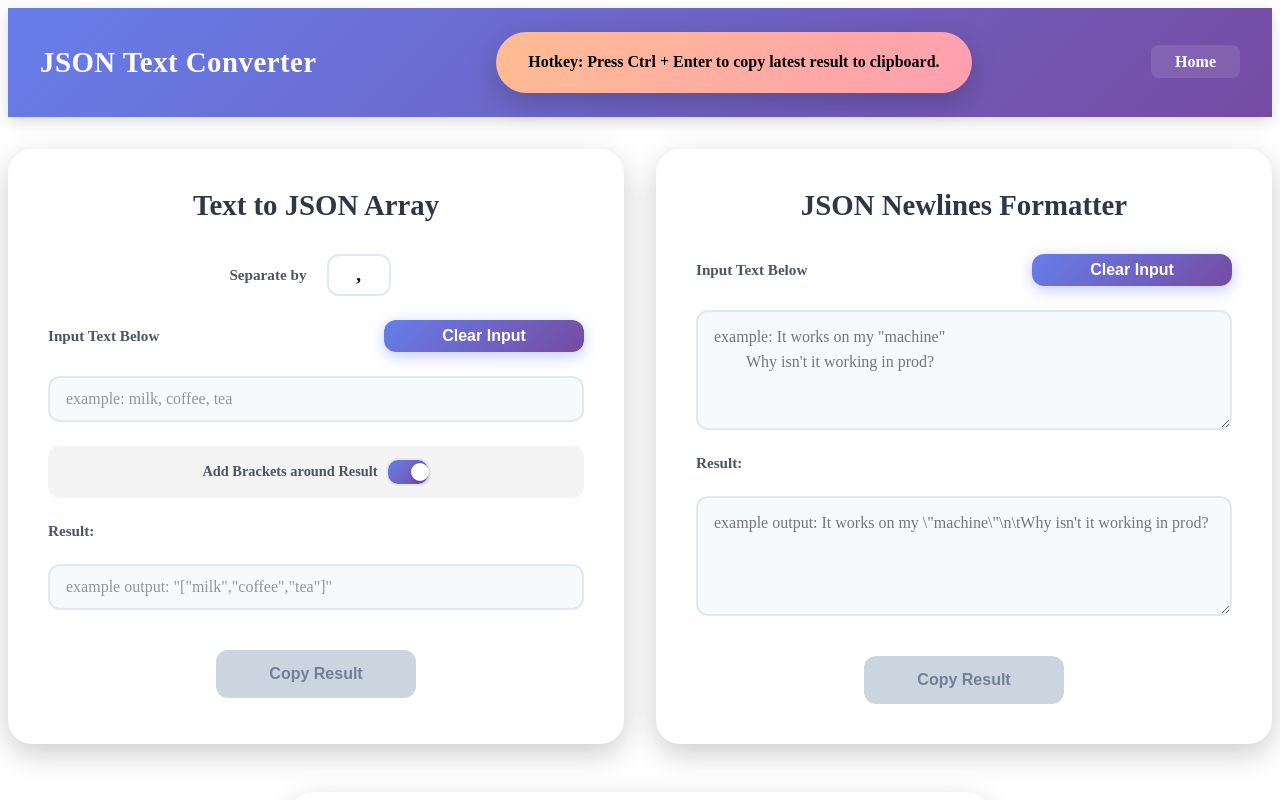
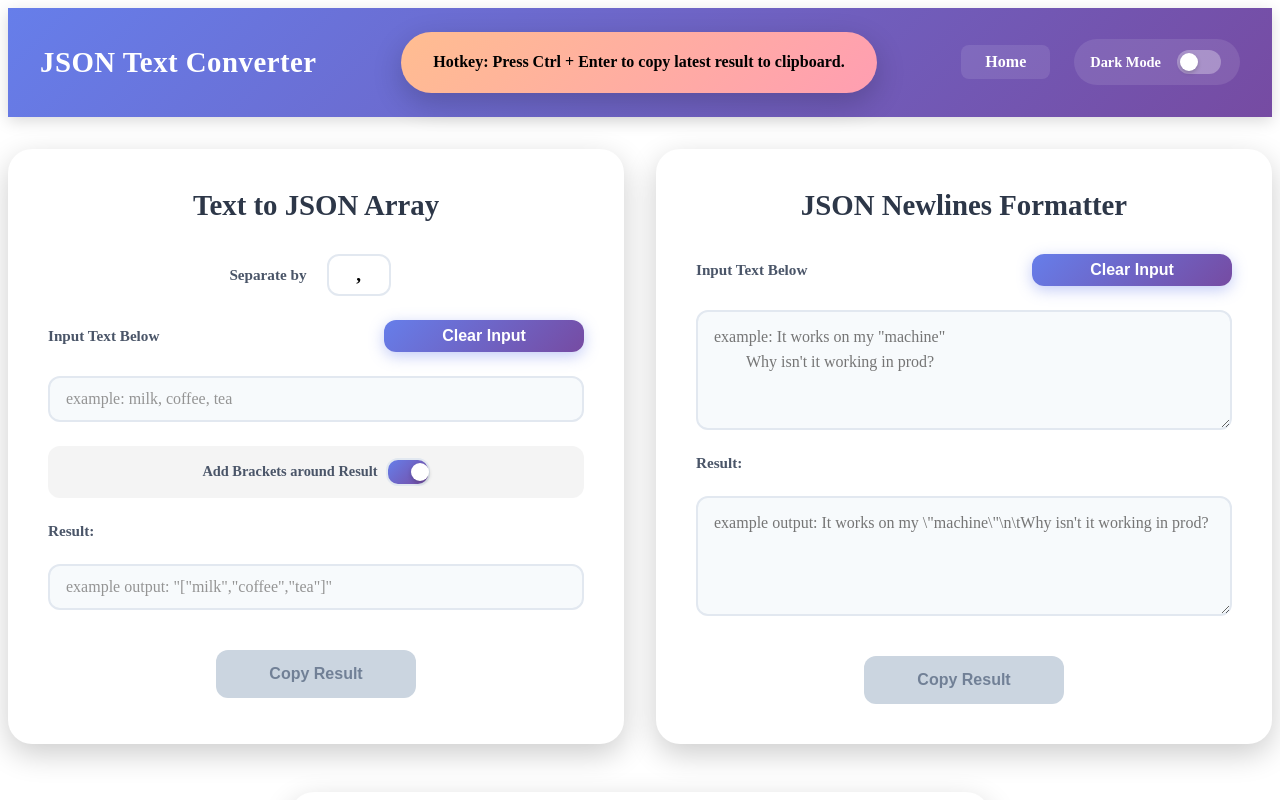
Before and after one commit to Miss0range/JSON-String-Array-Crafter, an Angular app: page / in a window 1280 px wide. Shown: the top 800 px of the page. Built offline with nearby package versions, Linux system fonts and the light colour scheme.

Commit message:
Add darkmode for user experience
Overwrite input/textarea focus style

```diff
--- a/src/app/app.html
+++ b/src/app/app.html
@@ -1,4 +1,4 @@
-<app-header></app-header>
+<app-header [isDarkTheme]="isDarkTheme()" (themeToggle)="onThemeChange($event)"></app-header>
 <div class="toolbox-container">
   <div class="toolbox">
     <h2>Text to JSON Array</h2>
@@ -101,6 +101,5 @@
     special characters (quotes, newlines, backslashes) for copy-paste ready JSON strings.
   </p>
   <h3>Made With Angular 20</h3>
-  <h1>💙I LOVE NG💙</h1>
 </div>
 <app-footer></app-footer>
--- a/src/app/app.ts
+++ b/src/app/app.ts
@@ -30,6 +30,19 @@ export class App {
   //variables for storing latest result
   lastResult: string = '';
   lastMessage: WritableSignal<string> | undefined;
+
+  //theme
+  isDarkTheme = signal(false);
+
+  ngOnInit() {
+    if (typeof localStorage !== 'undefined') {
+      const saved = localStorage.getItem('darkMode');
+      if (saved) {
+        this.isDarkTheme.set(JSON.parse(saved));
+        this.applyTheme();
+      }
+    }
+  }
 
   /**
    * Format string separated by separator (default comma) into JSON Array format
@@ -83,7 +96,7 @@ export class App {
    * @returns A promise that resolves when copy operation completes
    * @throws Alert user when copy operation fails
    */
-  async copyToClipBoard(copyString: string, messageSignal: WritableSignal<string>): Promise<void>{
+  async copyToClipBoard(copyString: string, messageSignal: WritableSignal<string>): Promise<void> {
     try {
       await navigator.clipboard.writeText(copyString);
       messageSignal.set('copied to clipboard');
@@ -166,4 +179,19 @@ export class App {
       }
     }
   }
+
+  onThemeChange(newTheme: boolean) {
+    this.isDarkTheme.set(newTheme);
+    localStorage.setItem('darkMode', JSON.stringify(this.isDarkTheme()));
+    this.applyTheme();
   }
+
+  applyTheme() {
+    console.log('change theme');
+    if (this.isDarkTheme()) {
+      document.body.classList.add('dark-mode');
+    } else {
+      document.body.classList.remove('dark-mode');
+    }
+  }
+}
--- a/src/app/components/header/header.css
+++ b/src/app/components/header/header.css
@@ -61,3 +61,88 @@ nav a:hover {
         linear-gradient(135deg, rgba(255, 154, 86, 0.65) 0%, rgba(255, 106, 136, 0.65) 100%),
         #ffffff;
 }
+
+/* Add to your existing CSS */
+
+nav {
+  display: flex;
+  align-items: center;
+  gap: 1.5rem;
+}
+
+.theme-control {
+  display: flex;
+  align-items: center;
+  gap: 0.75rem;
+  padding: 0.5rem 1rem;
+  background: rgba(255, 255, 255, 0.1);
+  border-radius: 2rem;
+  transition: background 0.3s ease;
+}
+
+.theme-control:hover {
+  background: rgba(255, 255, 255, 0.15);
+}
+
+.theme-control label {
+  color: white;
+  font-size: 0.9rem;
+  font-weight: 600;
+  margin: 0;
+  cursor: pointer;
+  white-space: nowrap;
+}
+
+/* Hide default checkbox */
+.theme-control input[type="checkbox"] {
+  appearance: none;
+  width: 44px;
+  height: 24px;
+  background-color: rgba(255, 255, 255, 0.3);
+  border-radius: 12px;
+  position: relative;
+  cursor: pointer;
+  transition: background-color 0.3s;
+  flex-shrink: 0;
+}
+
+/* Checkbox slider */
+.theme-control input[type="checkbox"]::before {
+  content: '';
+  position: absolute;
+  width: 18px;
+  height: 18px;
+  border-radius: 50%;
+  background-color: white;
+  top: 3px;
+  left: 3px;
+  transition: transform 0.3s;
+  box-shadow: 0 2px 4px rgba(0, 0, 0, 0.2);
+}
+
+/* Checked state (Dark mode ON) */
+.theme-control input[type="checkbox"]:checked {
+  background-color: rgba(255, 255, 255, 0.9);
+}
+
+.theme-control input[type="checkbox"]:checked::before {
+  transform: translateX(20px);
+  background-color: #1a1a2e; /* Dark color when checked */
+}
+
+.theme-control input[type="checkbox"]:focus {
+  outline: 2px solid white;
+  outline-offset: 2px;
+}
+
+/* Mobile responsive */
+@media (max-width: 768px) {
+  nav {
+    flex-direction: column;
+    gap: 1rem;
+  }
+
+  .theme-control label {
+    font-size: 0.85rem;
+  }
+}
--- a/src/app/components/header/header.html
+++ b/src/app/components/header/header.html
@@ -2,12 +2,15 @@
   <div class="header-content">
     <h2>JSON Text Converter</h2>
     <div class="quick-tip">
-  <h4>
-    Hotkey: Press Ctrl + Enter to copy latest result to clipboard.
-  </h4>
-</div>
+      <h4>Hotkey: Press Ctrl + Enter to copy latest result to clipboard.</h4>
+    </div>
     <nav>
       <a href="https://magicajen.com/">Home</a>
+      <div class="theme-control">
+        @if(isDarkTheme){<label for="theme-check">Light Mode</label>}
+        @else {<label for="theme-check">Dark Mode</label>}
+        <input type="checkbox" name="theme-check" (change)="onThemeToggle()" />
+      </div>
     </nav>
   </div>
 </header>
--- a/src/app/components/header/header.ts
+++ b/src/app/components/header/header.ts
@@ -1,4 +1,4 @@
-import { Component } from '@angular/core';
+import { Component, Input, Output, EventEmitter} from '@angular/core';
 
 @Component({
   selector: 'app-header',
@@ -8,5 +8,12 @@ import { Component } from '@angular/core';
   styleUrl: './header.css',
 })
 export class HeaderComponent {
+  @Input() isDarkTheme = false;
+  @Output() themeToggle = new EventEmitter<boolean>();
+
+  onThemeToggle(){
+    this.isDarkTheme = !this.isDarkTheme;
+    this.themeToggle.emit(this.isDarkTheme);
+  }
 
 }
--- a/src/styles.css
+++ b/src/styles.css
@@ -1 +1,261 @@
-/* You can add global styles to this file, and also import other style files */
+/* Dark Mode Styles - Spotify Inspired */
+body.dark-mode {
+  background: linear-gradient(135deg, #121212 0%, #1e1e1e 100%);
+}
+
+/* Header in dark mode */
+body.dark-mode header {
+  background: linear-gradient(135deg, #000000 0%, #1db954 100%);
+}
+
+/* Toolboxes in dark mode */
+body.dark-mode .toolbox {
+  background-color: #181818;
+  box-shadow: 0 10px 30px rgba(0, 0, 0, 0.8);
+}
+
+body.dark-mode .toolbox h2 {
+  color: #1db954;
+}
+
+/* Labels in dark mode */
+body.dark-mode label {
+  color: #b3b3b3;
+}
+
+/* Inputs and textareas in dark mode - Better readability */
+body.dark-mode input,
+body.dark-mode textarea {
+  background-color: #282828;
+  color: #e1ffc7;  /* Pure white text */
+  border-color: #404040;
+  font-weight: 600;  /* Bolder text */
+}
+
+body.dark-mode input:disabled,
+body.dark-mode textarea:disabled {
+  background-color: #1e1e1e;
+  color: #e8e8e8;  /* Bright gray for disabled */
+  font-weight: 600;
+}
+
+/* Separator input */
+body.dark-mode input.separator {
+  background-color: #282828;
+  color: #1db954;  /* Spotify green - high contrast */
+  font-weight: 900;  /* Extra bold */
+}
+
+body.dark-mode input::placeholder,
+body.dark-mode textarea::placeholder {
+  color: #8a8a8a;
+  font-weight: 500;  /* Medium weight for placeholders */
+}
+
+/* Separator input in dark mode */
+body.dark-mode input.separator {
+  background-color: #282828;
+  color: #1db954;
+  font-weight: 800;
+}
+
+/* Buttons in dark mode - Spotify green */
+body.dark-mode button:not(:disabled) {
+  background: #1db954;
+  box-shadow: 0 4px 15px rgba(29, 185, 84, 0.4);
+}
+
+body.dark-mode button:not(:disabled):hover {
+  background: #1ed760;
+  box-shadow: 0 6px 20px rgba(29, 185, 84, 0.6);
+}
+
+body.dark-mode button:disabled {
+  background: #282828;
+  color: #535353;
+}
+
+/* Success message in dark mode */
+body.dark-mode form > p {
+  color: #1db954;
+}
+
+/* Quick tip in dark mode */
+body.dark-mode .quick-tip {
+  background:
+    linear-gradient(135deg, rgba(29, 185, 84, 0.8) 0%, rgba(30, 215, 96, 0.8) 100%),
+    #000000;
+}
+
+body.dark-mode .quick-tip h4 {
+  color: white;
+}
+
+/* Brackets and theme controls in dark mode */
+body.dark-mode .brackets-control {
+  background-color: #282828;
+  border-color: #404040;
+}
+
+body.dark-mode .brackets-control input[type="checkbox"]:checked {
+  background: #1db954;
+}
+
+/* Description section in dark mode */
+body.dark-mode .description {
+  background-color: #181818;
+}
+
+body.dark-mode .description p {
+  color: #b3b3b3;
+}
+
+body.dark-mode .description h3 {
+  color: #ffffff;
+}
+
+body.dark-mode .description h1 {
+  background: linear-gradient(135deg, #1db954 0%, #1ed760 100%);
+  -webkit-background-clip: text;
+  -webkit-text-fill-color: transparent;
+  background-clip: text;
+}
+
+/* Smooth transition for theme changes */
+body,
+.toolbox,
+input,
+textarea,
+label,
+button {
+  transition: background-color 0.3s ease, color 0.3s ease, border-color 0.3s ease;
+}
+
+/* Improved text readability in dark mode */
+body.dark-mode label {
+  color: #d4f4dd;  /* Light lime/mint color */
+  font-weight: 600;
+}
+
+body.dark-mode .toolbox h2 {
+  color: #c7f5d9;  /* Lighter lime */
+  font-weight: 800;
+}
+
+body.dark-mode input,
+body.dark-mode textarea {
+  background-color: #282828;
+  color: #ffffff;
+  border-color: #404040;
+  font-weight: 500;
+}
+
+body.dark-mode input::placeholder,
+body.dark-mode textarea::placeholder {
+  color:  #d4f4dd !important;
+  font-weight: 400;
+}
+
+/* Brackets control label */
+body.dark-mode .brackets-control label {
+  color:  #d4f4dd !important;
+  font-weight: bolder;
+}
+
+/* Description section*/
+body.dark-mode .description {
+  background-color: #181818;
+}
+
+body.dark-mode .description p {
+  color: #d4f4dd !important;  /* Light lime */
+  font-weight: 600 !important;
+}
+
+body.dark-mode .description h3 {
+  color: #ffffff !important;  /* Pure white */
+  font-weight: 700 !important;
+}
+
+/* Footer in dark mode */
+body.dark-mode .footer {
+  background: linear-gradient(135deg, #000000 0%, #1db954 100%);
+}
+
+body.dark-mode .footer p {
+  color: #ffffff;
+  font-weight: 600;
+  opacity: 1;
+}
+
+body.dark-mode .footer a {
+  color: #c7f5d9;  /* Light lime for links */
+  font-weight: 700;
+}
+
+body.dark-mode .footer a:hover {
+  color: #ffffff;
+  opacity: 1;
+}
+
+body.dark-mode .footer a svg {
+  color: #c7f5d9;
+}
+
+/* Light mode toggle (default) */
+.brackets-control input[type="checkbox"] {
+  appearance: none;
+  width: 44px;
+  height: 24px;
+  background-color: #cbd5e0;
+  border-radius: 12px;
+  position: relative;
+  cursor: pointer;
+  transition: background-color 0.3s;
+}
+
+.brackets-control input[type="checkbox"]::before {
+  content: '';
+  position: absolute;
+  width: 18px;
+  height: 18px;
+  border-radius: 50%;
+  background-color: white;
+  top: 3px;
+  left: 3px;
+  transition: transform 0.3s;
+  box-shadow: 0 2px 4px rgba(0, 0, 0, 0.2);
+}
+
+.brackets-control input[type="checkbox"]:checked {
+  background: linear-gradient(135deg, #667eea 0%, #764ba2 100%);
+}
+
+.brackets-control input[type="checkbox"]:checked::before {
+  transform: translateX(20px);
+}
+
+/* Dark mode toggle - Spotify green theme */
+body.dark-mode .brackets-control input[type="checkbox"] {
+  background-color: #404040 !important;
+}
+
+body.dark-mode .brackets-control input[type="checkbox"]::before {
+  background-color: #b3b3b3 !important;
+}
+
+body.dark-mode .brackets-control input[type="checkbox"]:checked {
+  background: #1db954 !important;
+}
+
+body.dark-mode .brackets-control input[type="checkbox"]:checked::before {
+  background-color: #ffffff !important;
+}
+
+body.dark-mode input:focus,
+body.dark-mode textarea:focus {
+  border-color: #1db954 !important;
+  background-color: #282828 !important;  /* Keep dark, not white */
+  box-shadow: 0 0 0 3px rgba(29, 185, 84, 0.2) !important;
+  color: #ffffff !important;  /* Keep text white */
+}
```
Lines whose indentation alone changed are shown as unchanged.
